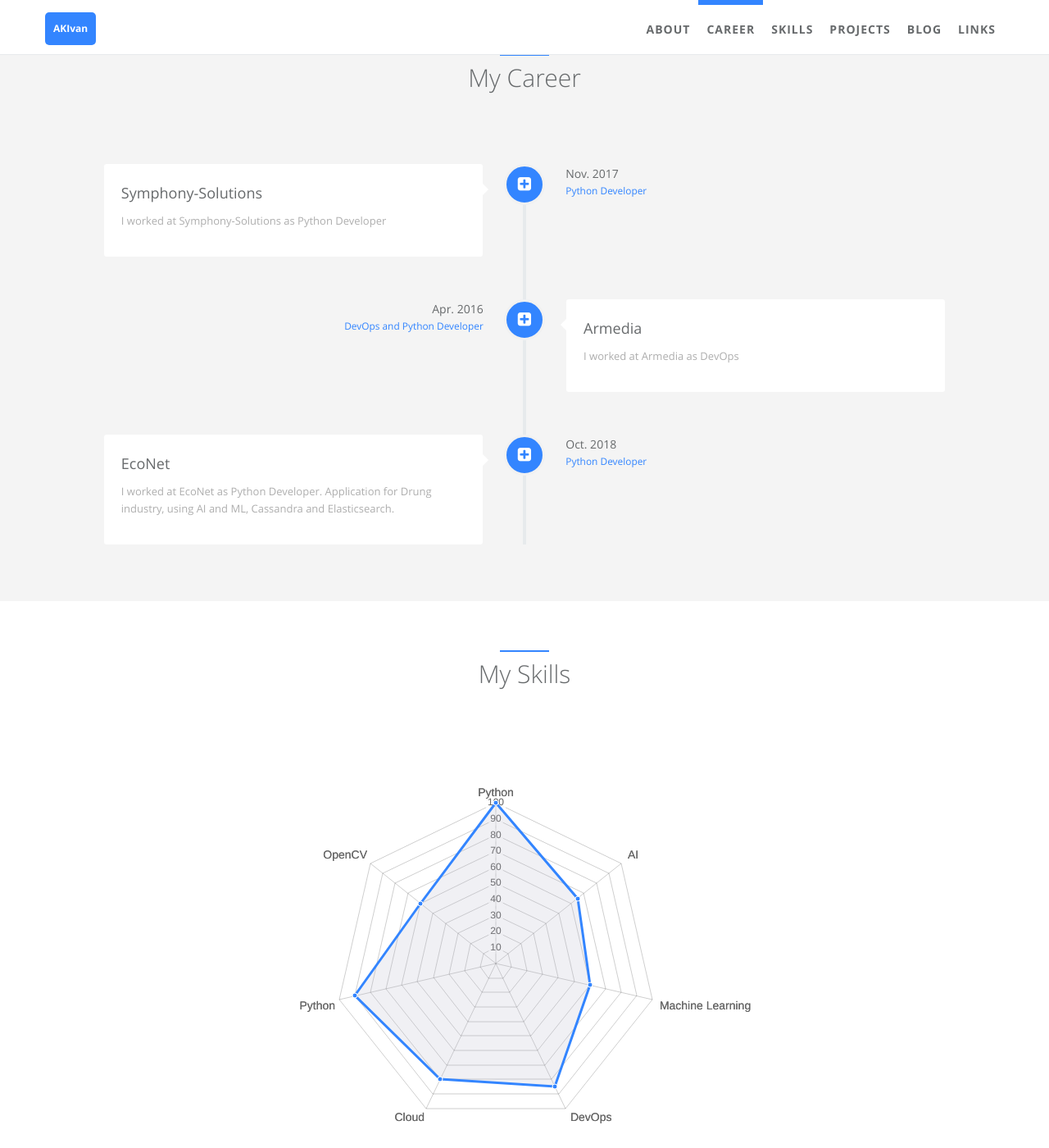
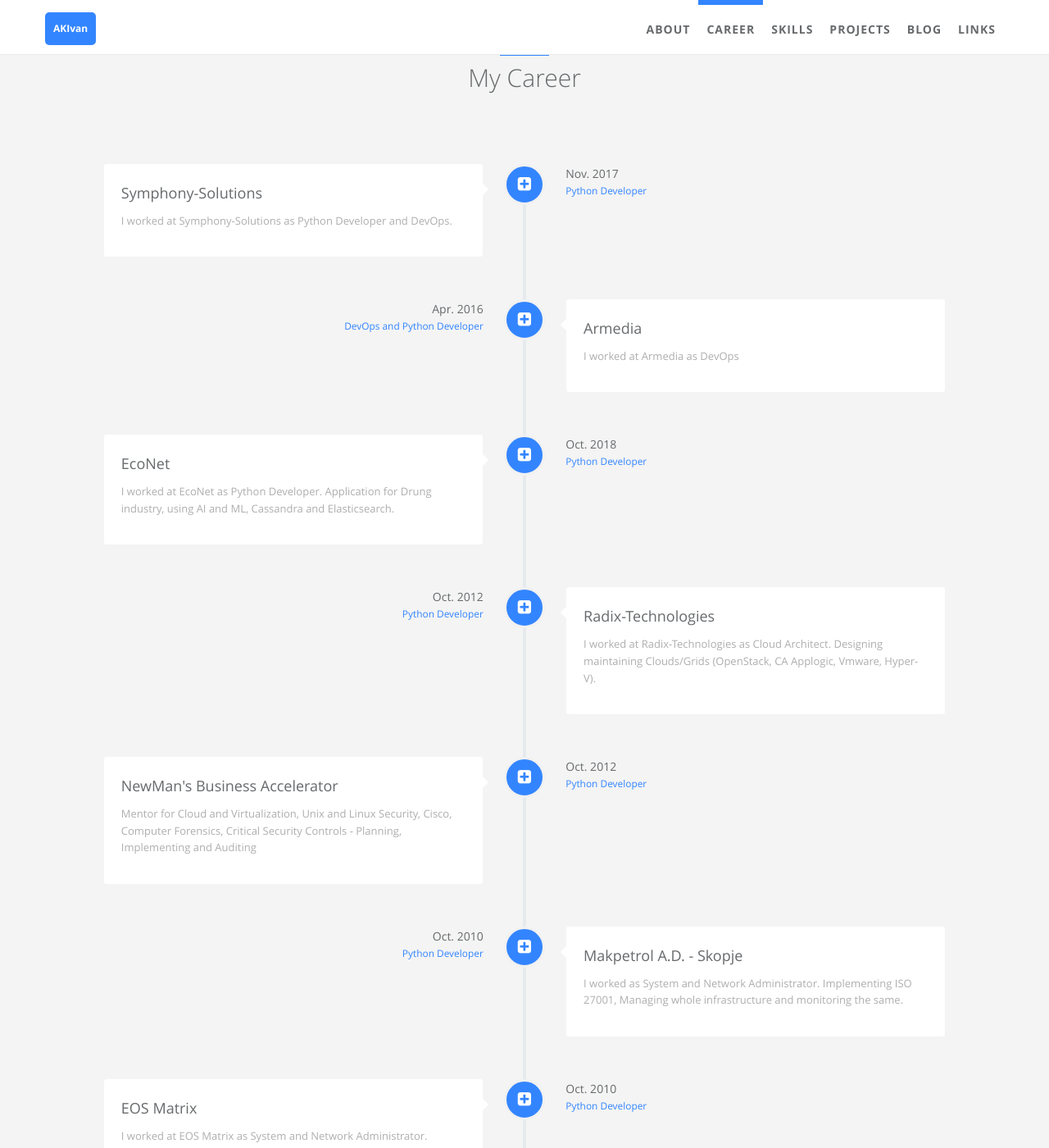
Before and after one commit to AKIvan/akivan.github.io, a Jekyll site: the page built from index.html, in a window 1280 px wide and 1400 px high, scrolled down 913 px. Shown: the whole window at 82% size. Built offline with Jekyll 4.4.1, drawn with Linux system fonts in a browser that asks for light colours.

Commit message:
Adding Experience

```diff
--- a/_data/index/careers.yml
+++ b/_data/index/careers.yml
@@ -4,7 +4,7 @@
     detail: Symphony-Solutions
     i18n: company_a
   desc:
-    detail: I worked at Symphony-Solutions as Python Developer
+    detail: I worked at Symphony-Solutions as Python Developer and DevOps.
     i18n: company_a_desc
   date:
     detail: Nov. 2017
@@ -41,3 +41,59 @@
     detail: Python Developer
     i18n: company_b_job
   icon: fa-plus-square
+
+- name:
+    detail: Radix-Technologies
+    i18n: company_b
+  desc:
+    detail: I worked at Radix-Technologies as Cloud Architect. Designing maintaining Clouds/Grids (OpenStack, CA Applogic, Vmware, Hyper-V).
+    i18n: company_b_desc
+  date:
+    detail: Oct. 2012
+    i18n: company_b_date
+  job:
+    detail: Python Developer
+    i18n: company_b_job
+  icon: fa-plus-square
+
+- name:
+    detail: NewMan's Business Accelerator
+    i18n: company_b
+  desc:
+    detail: Mentor for Cloud and Virtualization, Unix and Linux Security, Cisco, Computer Forensics, Critical Security Controls - Planning, Implementing and Auditing
+    i18n: company_b_desc
+  date:
+    detail: Oct. 2012
+    i18n: company_b_date
+  job:
+    detail: Python Developer
+    i18n: company_b_job
+  icon: fa-plus-square
+
+- name:
+    detail: Makpetrol A.D. - Skopje
+    i18n: company_b
+  desc:
+    detail: I worked as System and Network Administrator. Implementing ISO 27001, Managing whole infrastructure and monitoring the same.
+    i18n: company_b_desc
+  date:
+    detail: Oct. 2010
+    i18n: company_b_date
+  job:
+    detail: Python Developer
+    i18n: company_b_job
+  icon: fa-plus-square
+
+- name:
+    detail: EOS Matrix
+    i18n: company_b
+  desc:
+    detail: I worked at EOS Matrix as System and Network Administrator.
+    i18n: company_b_desc
+  date:
+    detail: Oct. 2010
+    i18n: company_b_date
+  job:
+    detail: Python Developer
+    i18n: company_b_job
+  icon: fa-plus-square
```
